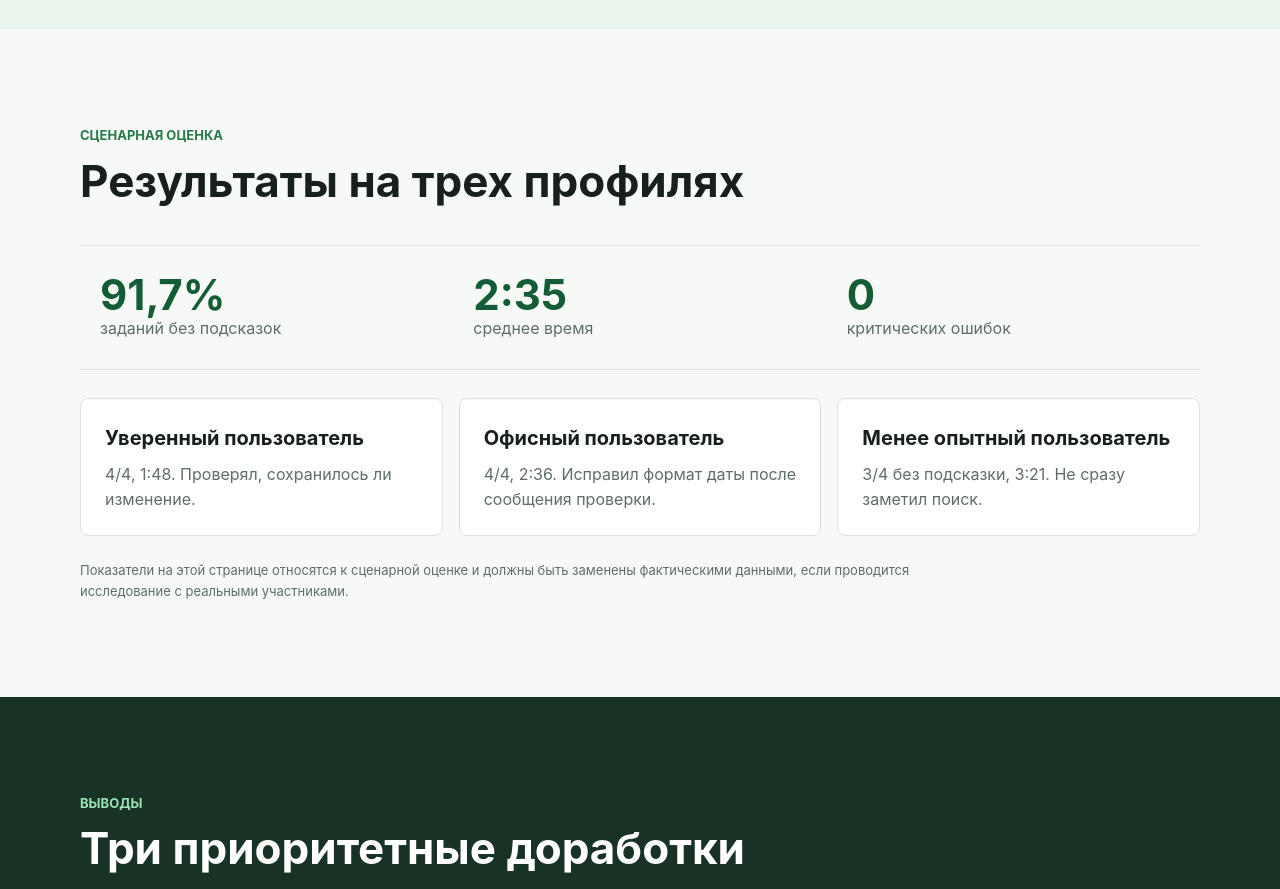
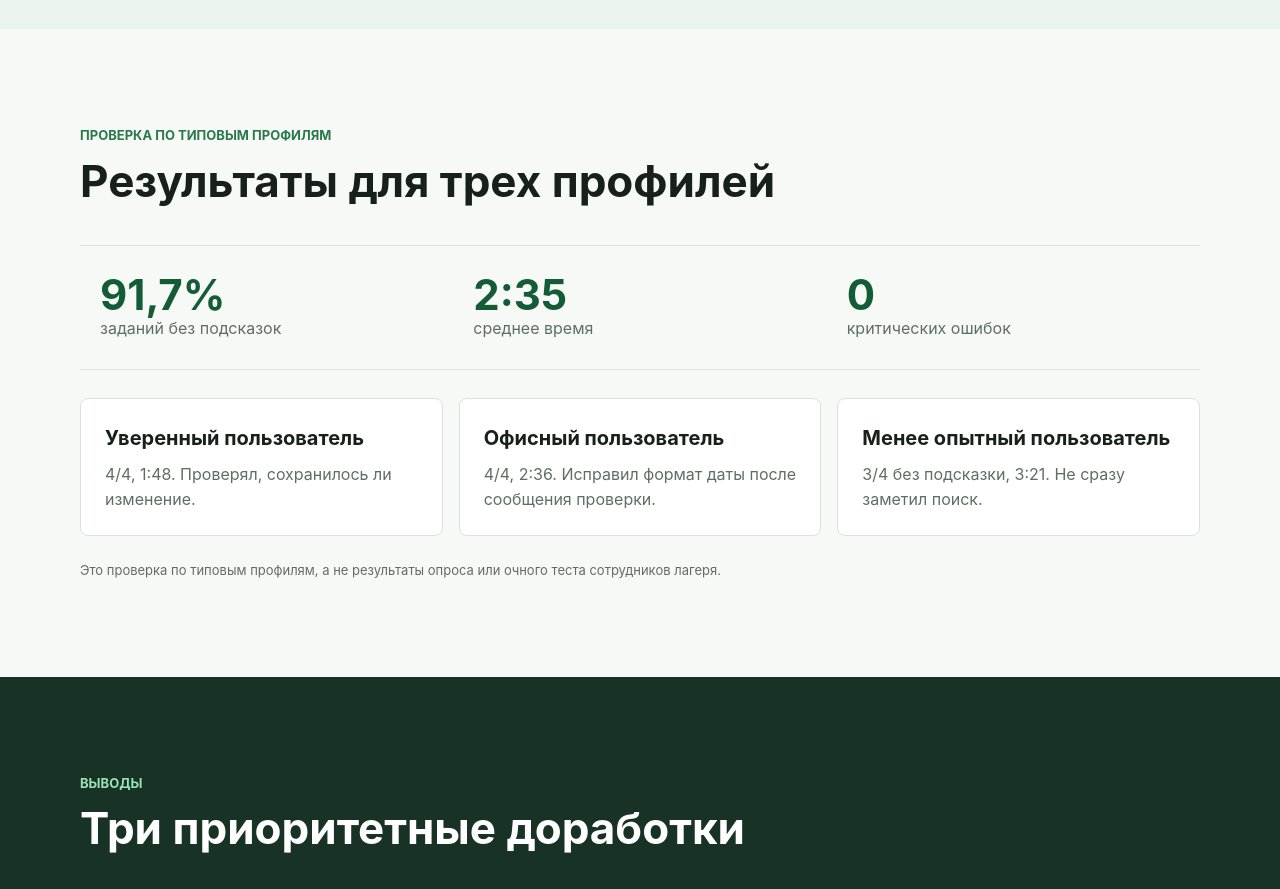
Before and after one commit to lattelix/druzhba-notes-practice, a plain HTML site: page docs/index.html in a window 1280 px wide. Shown: the part 1720-2609 px from the top of the page. Drawn offline with Linux system fonts and the light colour scheme.

Commit message:
Polish practice materials

```diff
--- a/docs/index.html
+++ b/docs/index.html
@@ -3,7 +3,7 @@
   <head>
     <meta charset="UTF-8" />
     <meta name="viewport" content="width=device-width, initial-scale=1.0" />
-    <meta name="description" content="Презентация проекта Дружба Notes и сценарного юзабилити-тестирования." />
+    <meta name="description" content="Презентация проекта Дружба Notes и проверки удобства приложения." />
     <link rel="icon" href="data:," />
     <title>Дружба Notes - презентация проекта</title>
     <link rel="stylesheet" href="styles.css" />
@@ -72,8 +72,8 @@
 
       <section id="results" class="band">
         <div class="wrap">
-          <p class="eyebrow">Сценарная оценка</p>
-          <h2>Результаты на трех профилях</h2>
+          <p class="eyebrow">Проверка по типовым профилям</p>
+          <h2>Результаты для трех профилей</h2>
           <div class="metrics">
             <article><strong>91,7%</strong><span>заданий без подсказок</span></article>
             <article><strong>2:35</strong><span>среднее время</span></article>
@@ -84,7 +84,7 @@
             <article><h3>Офисный пользователь</h3><p>4/4, 2:36. Исправил формат даты после сообщения проверки.</p></article>
             <article><h3>Менее опытный пользователь</h3><p>3/4 без подсказки, 3:21. Не сразу заметил поиск.</p></article>
           </div>
-          <p class="disclosure">Показатели на этой странице относятся к сценарной оценке и должны быть заменены фактическими данными, если проводится исследование с реальными участниками.</p>
+          <p class="disclosure">Это проверка по типовым профилям, а не результаты опроса или очного теста сотрудников лагеря.</p>
         </div>
       </section>
 
```
Also changed, not shown: README.md, 1 other file.
